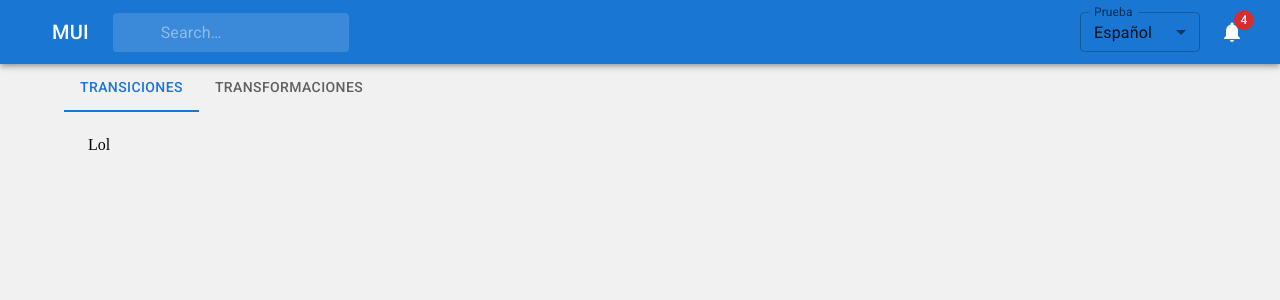
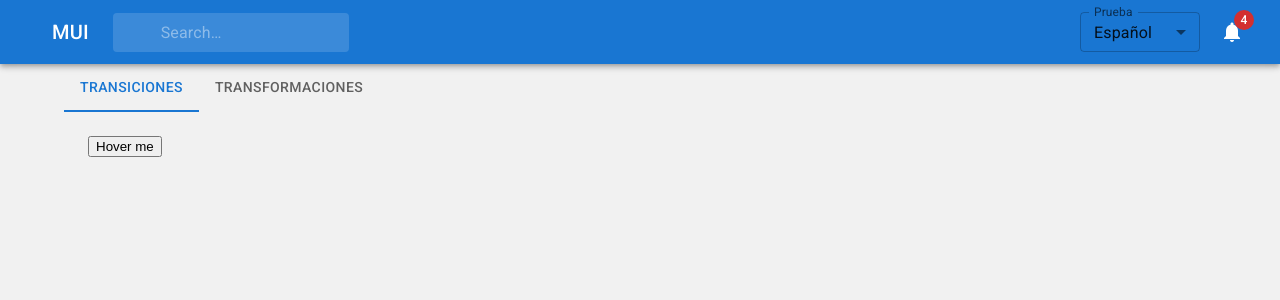
Before and after one commit to bdmtnz/briefcase, a React (Vite) app: page /dashboard/animations in a window 1280 px wide. Shown: the top 300 px of the page. Built offline with nearby package versions, Linux system fonts and the light colour scheme.

Commit message:
Add transition page

```diff
--- a/src/app/pages/animation/Animation.hooks.tsx
+++ b/src/app/pages/animation/Animation.hooks.tsx
@@ -1,6 +1,7 @@
 import { useContext, useEffect, useState } from "react"
 import { ITabsParam } from "../../shared/components/tabs/Tabs.model"
 import { LangContext } from "../../redux/language/lang-context";
+import Transition from "./transition/Transition";
 
 
 export const useAnimation = () => {
@@ -14,7 +15,7 @@ export const useAnimation = () => {
             {
                 label: language.Pages.Animation.Labels.Transitions,
                 value: 0,
-                element: <div>Lol</div>
+                element: <Transition/>
             },
             {
                 label: language.Pages.Animation.Labels.Transforms,
@@ -31,7 +32,7 @@ export const useAnimation = () => {
                 {
                     label: language.Pages.Animation.Labels.Transitions,
                     value: 0,
-                    element: <div>Lol</div>
+                    element: <Transition/>
                 },
                 {
                     label: language.Pages.Animation.Labels.Transforms,
--- a/src/app/pages/animation/transition/Transition.scss
+++ b/src/app/pages/animation/transition/Transition.scss
@@ -1,6 +1,6 @@
 * {
     // transition-property: opacity;
-    transition: opacity 6s !important;
+    transition: opacity 1s !important;
 }
 
 #root-transition {
--- a/src/index.scss
+++ b/src/index.scss
@@ -2,4 +2,8 @@ body {
     padding: 0;
     margin: 0;
     background-color: rgb(241, 241, 241);
+
+    button {
+        cursor: pointer;
+    }
 }
```
